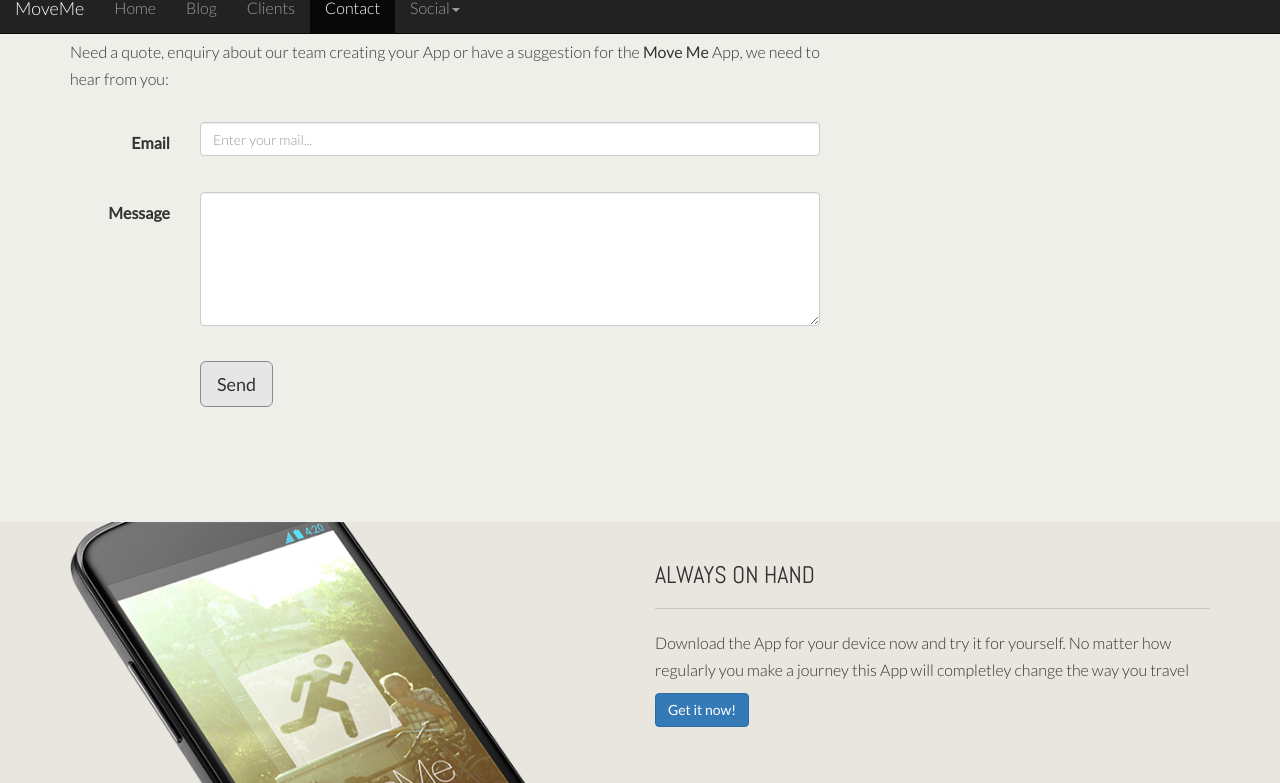
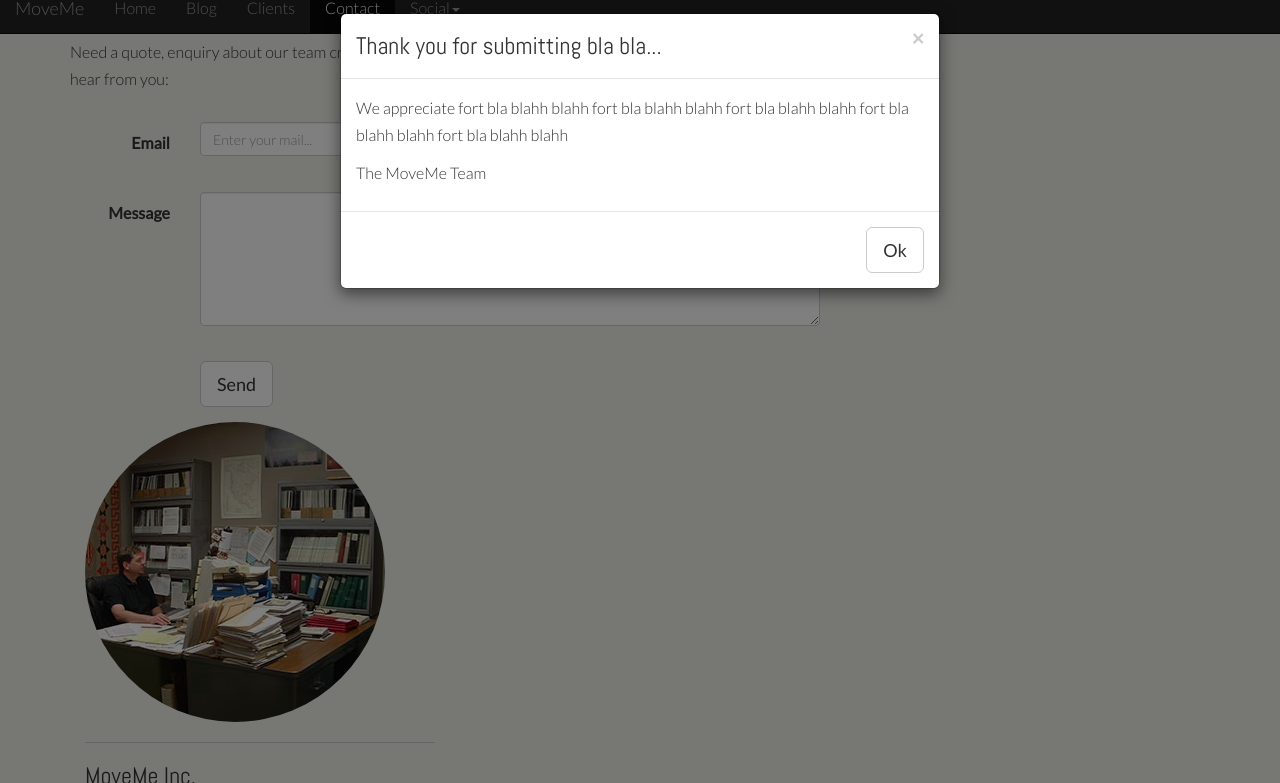
Before and after one commit to NemanjaMandic/bootstrap3-site, a plain HTML site: page contact.html in a window 1280 px wide. Both pictures are taken after a click on the link "Send". Shown: the part 1275-2058 px from the top of the page. Drawn offline with nearby package versions, Linux system fonts and the light colour scheme; some packages are replaced by stand-ins of ours.

Commit message:
finish contact page

```diff
--- a/contact.html
+++ b/contact.html
@@ -107,9 +107,35 @@
        </div>
       </div><!--col-sm-8-->
        </form>
-
+      </div>
+      <div class="modal fade" id="myModal" tabindex="-1" role="dialog" aria-labelledby="myModalLabel" aria-hidden="true">
+        <div class="modal-dialog">
+         <div class="modal-content">
+          <div class="modal-header">
+           <button type="button" class="close" data-dismiss="modal" aria-hidden="true">&times;</button>
+           <h3 class="modal-title">Thank you for submitting bla bla...</h3>
+         </div><!--modal-header-->
+         <div class="modal-body">
+           <p>We appreciate fort bla blahh blahh fort bla blahh blahh
+            fort bla blahh blahh fort bla blahh blahh fort bla blahh blahh</p>
+            <p>The MoveMe Team</p>
+         </div><!--"modal-body-->
+         <div class="modal-footer">
+           <a href="index.html" class="btn btn-default btn-lg">Ok</a>
+         </div><!--modal-footer-->
+        </div><!--modal-content-->
+       </div><!--modal-dialog-->
+      </div><!--modal fade-->
       <div class="col-sm-4">
-
+       <img class="img-circle img-responsive" src="images/office.jpg">
+       <hr>
+        <address>
+             <h3>MoveMe Inc.</h3>
+             200 Trafalgar Road<br>
+             Oakville, ON M6L 6Y<br>
+             <a href="mailto: first.last@moveme.com">hello@moveme.com</a><br>
+             <abbr title="Phone">P:</abbr>906 123-4567
+            </address>
       </div><!--col-sm-4-->
      </div><!--row-->
 
```
